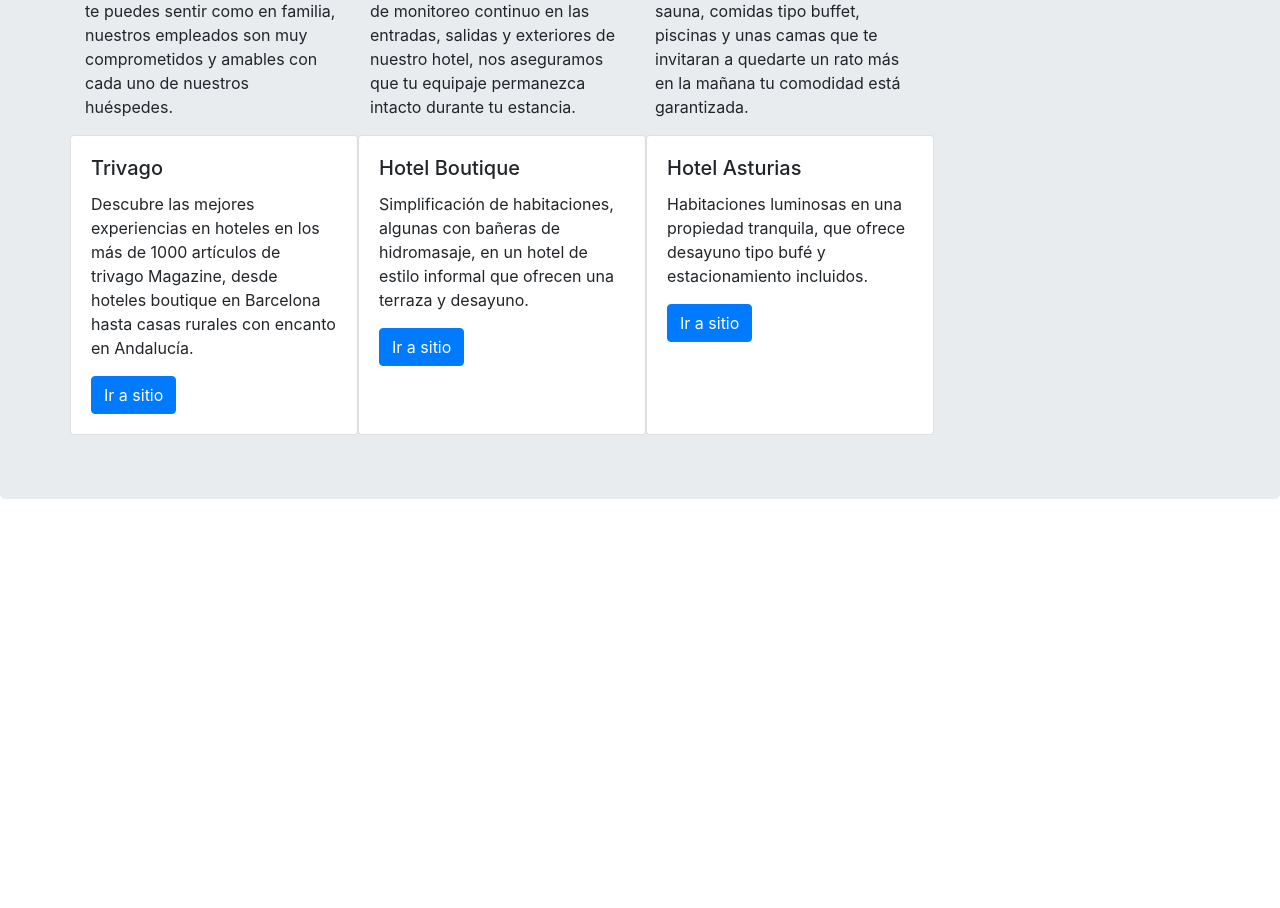
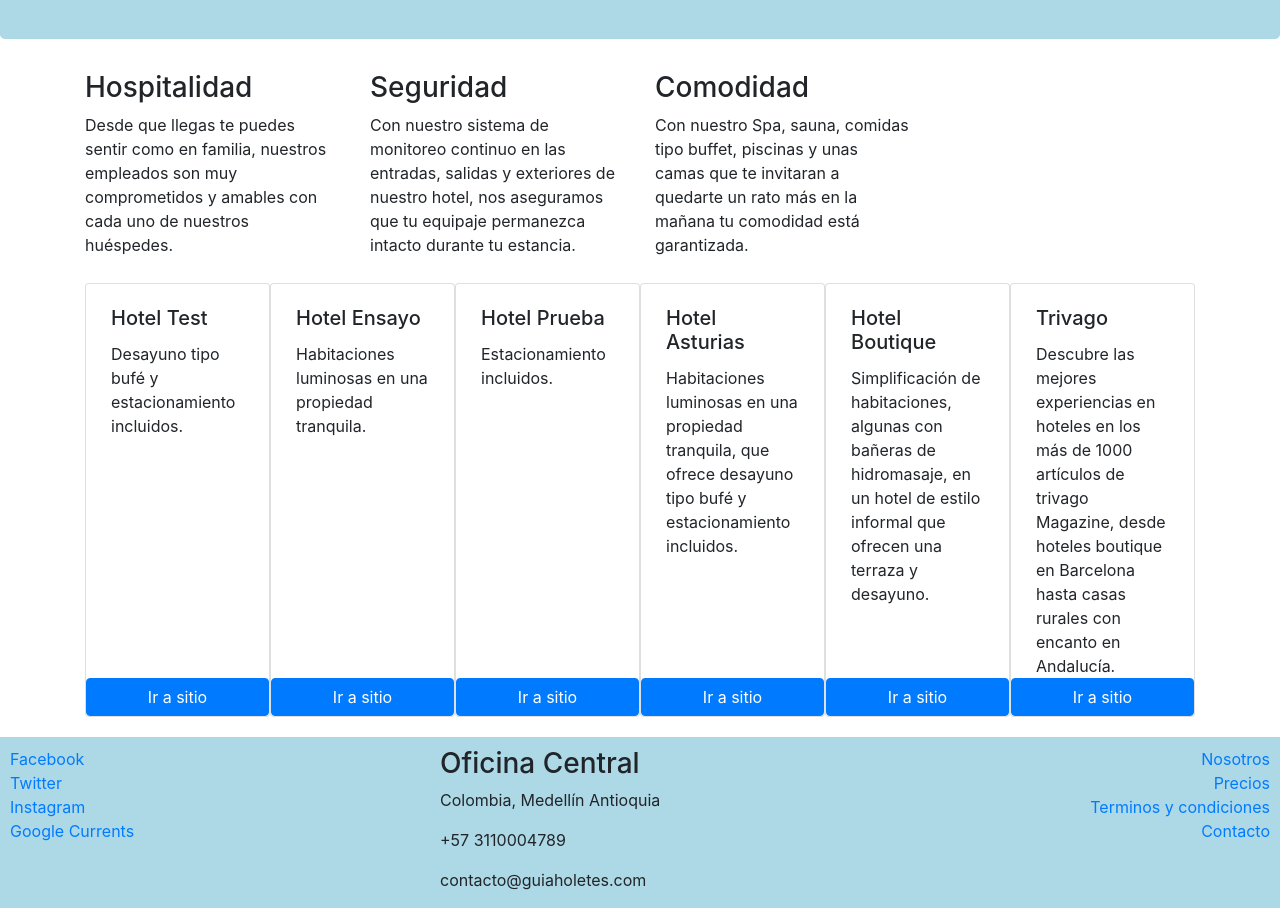
Before and after one commit to Segaretsu/Coursera-full-Stack-module-1, a website: page index.html in a window 1280 px wide. Shown: the part 164-1072 px from the top of the page. Before the commit the page ends 800 px from the top, so only its background shows below. Drawn offline with nearby package versions, Linux system fonts and the light colour scheme.

Commit message:
Agregamos footer y estilos con flex - 25/07/2020, 05:50 pm

```diff
--- /dev/null
+++ b/css/main.css
@@ -0,0 +1,23 @@
+.jumbotron {
+  background-color: lightblue;
+  color: white;
+}
+footer {
+  padding: 10px 10px 0 10px;
+  background-color: lightblue;
+  margin-bottom: 0px;
+  margin-top: 20px;
+}
+
+.card-hotel {
+  flex: 1 150px; /*1: cuanto se podra modificar, 150px: ancho de columna*/
+  padding: 2px 5px 2px 5px;
+  margin-top: 10px;
+}
+
+.btn-reserva {
+  width: 100%;
+  position: absolute;
+  left: 0;
+  bottom: 0;
+}
--- a/index.html
+++ b/index.html
@@ -8,54 +8,111 @@
     <!-- Bootstrap CSS -->
     <link rel="stylesheet" href="node_modules/bootstrap/dist/css/bootstrap.min.css">
 
+    <!-- Estilos propios -->
+    <link rel="stylesheet" href="./css/main.css">
+
     <title>Hoteles</title>
   </head>
   <body>
-    <div class="jumbotron">
-      <h1 class="display-4">Hoteles</h1>
+      <div class="jumbotron">
+        <h1 class="display-4">Hoteles</h1>
+      </div>
       <div class="container">
         <div class="row">
           <div class="col-md-3">
-            <p><strong>Hospitalidad:</strong> Desde que llegas te puedes sentir como en familia, nuestros empleados son muy comprometidos y amables con cada uno de nuestros huéspedes.</p>
+            <h3>Hospitalidad</h3>
+            <p>Desde que llegas te puedes sentir como en familia, nuestros empleados son muy comprometidos y amables con cada uno de nuestros huéspedes.</p>
           </div>
           <div class="col-md-3">
-            <p><strong>Seguridad:</strong> Con nuestro sistema de monitoreo continuo en las entradas, salidas y exteriores de nuestro hotel, nos aseguramos que tu equipaje permanezca intacto durante tu estancia.</p>
+            <h3>Seguridad</h3>
+            <p>Con nuestro sistema de monitoreo continuo en las entradas, salidas y exteriores de nuestro hotel, nos aseguramos que tu equipaje permanezca intacto durante tu estancia.</p>
           </div>
           <div class="col-md-3">
-            <p><strong>Comodidad:</strong> Con nuestro Spa, sauna, comidas tipo buffet, piscinas y unas camas que te invitaran a quedarte un rato más en la mañana tu comodidad está garantizada.</p>
+            <h3>Comodidad</h3>
+            <p>Con nuestro Spa, sauna, comidas tipo buffet, piscinas y unas camas que te invitaran a quedarte un rato más en la mañana tu comodidad está garantizada.</p>
           </div>
         </div>
-        <div class="row">
-          <div class="card" style="width: 18rem;">
+        <div class="d-flex flex-wrap flex-row-reverse">
+          <div class="card card-hotel d-flex flex-column justify-content-betweem" style="width: 18rem;">
             <div class="card-body">
               <h5 class="card-title">Trivago</h5>
               <p class="card-text">Descubre las mejores experiencias en hoteles en los más de 1000 artículos de trivago Magazine, desde hoteles boutique en Barcelona hasta casas rurales con encanto en Andalucía.</p>
-              <a href="https://www.trivago.es/" target="_blank" class="btn btn-primary">Ir a sitio</a>
+              <div>
+                <a href="https://www.trivago.es/" target="_blank" class="btn btn-primary btn-reserva">Ir a sitio</a>
+              </div>
             </div>
           </div>
-          <div class="card" style="width: 18rem;">
+          <div class="card card-hotel d-flex flex-column justify-content-between" style="width: 18rem;">
             <div class="card-body">
               <h5 class="card-title">Hotel Boutique</h5>
               <p class="card-text">Simplificación de habitaciones, algunas con bañeras de hidromasaje, en un hotel de estilo informal que ofrecen una terraza y desayuno.</p>
-              <a href="https://boutique-laureles-medellin-co.book.direct/es-es?utm_source=gmb" target="_blank" class="btn btn-primary">Ir a sitio</a>
+              <div>
+                <a href="https://boutique-laureles-medellin-co.book.direct/es-es?utm_source=gmb" target="_blank" class="btn btn-primary btn-reserva">Ir a sitio</a>
+              </div>
             </div>
           </div>
-          <div class="card" style="width: 18rem;">
+          <div class="card card-hotel d-flex flex-column justify-content-between" style="width: 18rem;">
             <div class="card-body">
               <h5 class="card-title">Hotel Asturias</h5>
               <p class="card-text">Habitaciones luminosas en una propiedad tranquila, que ofrece desayuno tipo bufé y estacionamiento incluidos.</p>
-              <a href="https://www.asturiasmedellinhotel.com/es/" target="_blank" class="btn btn-primary">Ir a sitio</a>
+              <div>
+                <a href="https://www.asturiasmedellinhotel.com/es/" target="_blank" class="btn btn-primary btn-reserva">Ir a sitio</a>
+              </div>
+            </div>
+          </div>
+          <div class="card card-hotel d-flex flex-column justify-content-between" style="width: 18rem;">
+            <div class="card-body">
+              <h5 class="card-title">Hotel Prueba</h5>
+              <p class="card-text">Estacionamiento incluidos.</p>
+              <div>
+                <a href="https://www.asturiasmedellinhotel.com/es/" target="_blank" class="btn btn-primary btn-reserva">Ir a sitio</a>
+              </div>
+            </div>
+          </div>
+          <div class="card card-hotel d-flex flex-column justify-content-between" style="width: 18rem;">
+            <div class="card-body">
+              <h5 class="card-title">Hotel Ensayo</h5>
+              <p class="card-text">Habitaciones luminosas en una propiedad tranquila.</p>
+              <div>
+                <a href="https://www.asturiasmedellinhotel.com/es/" target="_blank" class="btn btn-primary btn-reserva">Ir a sitio</a>
+              </div>
+            </div>
+          </div>
+          <div class="card card-hotel d-flex flex-column justify-content-between" style="width: 18rem;">
+            <div class="card-body">
+              <h5 class="card-title">Hotel Test</h5>
+              <p class="card-text">Desayuno tipo bufé y estacionamiento incluidos.</p>
+              <div>
+                <a href="https://www.asturiasmedellinhotel.com/es/" target="_blank" class="btn btn-primary btn-reserva">Ir a sitio</a>
+              </div>
             </div>
           </div>
         </div>
+    </div>
+    <footer>
+      <div class="row">
+        <div class="col-sm-4 d-flex flex-column">
+          <a href="https://www.facebook.com" target="_blank">Facebook</a>
+          <a href="https://www.twitter.com" target="_blank">Twitter</a>
+          <a href="https://www.instagram.com/" target="_blank">Instagram</a>
+          <a href="https://currents.google.com/" target="_blank">Google Currents</a>
+        </div>
+        <div class="col-sm-4">
+          <address class="">
+            <h3>Oficina Central</h3>
+            <p>Colombia, Medellín Antioquia</p>
+            <p>+57 3110004789</p>
+            <p>contacto@guiaholetes.com</p>
+          </address>
+        </div>
+        <div class="col-sm-4 d-flex flex-column align-items-end">
+          <a href="https://www.facebook.com" target="_blank">Nosotros</a>
+          <a href="https://www.twitter.com" target="_blank">Precios</a>
+          <a href="https://www.instagram.com/" target="_blank">Terminos y condiciones</a>
+          <a href="https://currents.google.com/" target="_blank">Contacto</a>
+        </div>
       </div>
-      <!-- <p class="lead">This is a simple hero unit, a simple jumbotron-style component for calling extra attention to featured content or information.</p>
-      <hr class="my-4">
-      <p>It uses utility classes for typography and spacing to space content out within the larger container.</p>
-      <p class="lead">
-        <a class="btn btn-primary btn-lg" href="#" role="button">Learn more</a>
-      </p> -->
-    </div>
+    </footer>
     <!-- Optional JavaScript -->
     <!-- jQuery first, then Popper.js, then Bootstrap JS -->
     <script src="node_modules/jquery/dist/jquery.min.js"></script>
```
Also changed, not shown: README.md.
